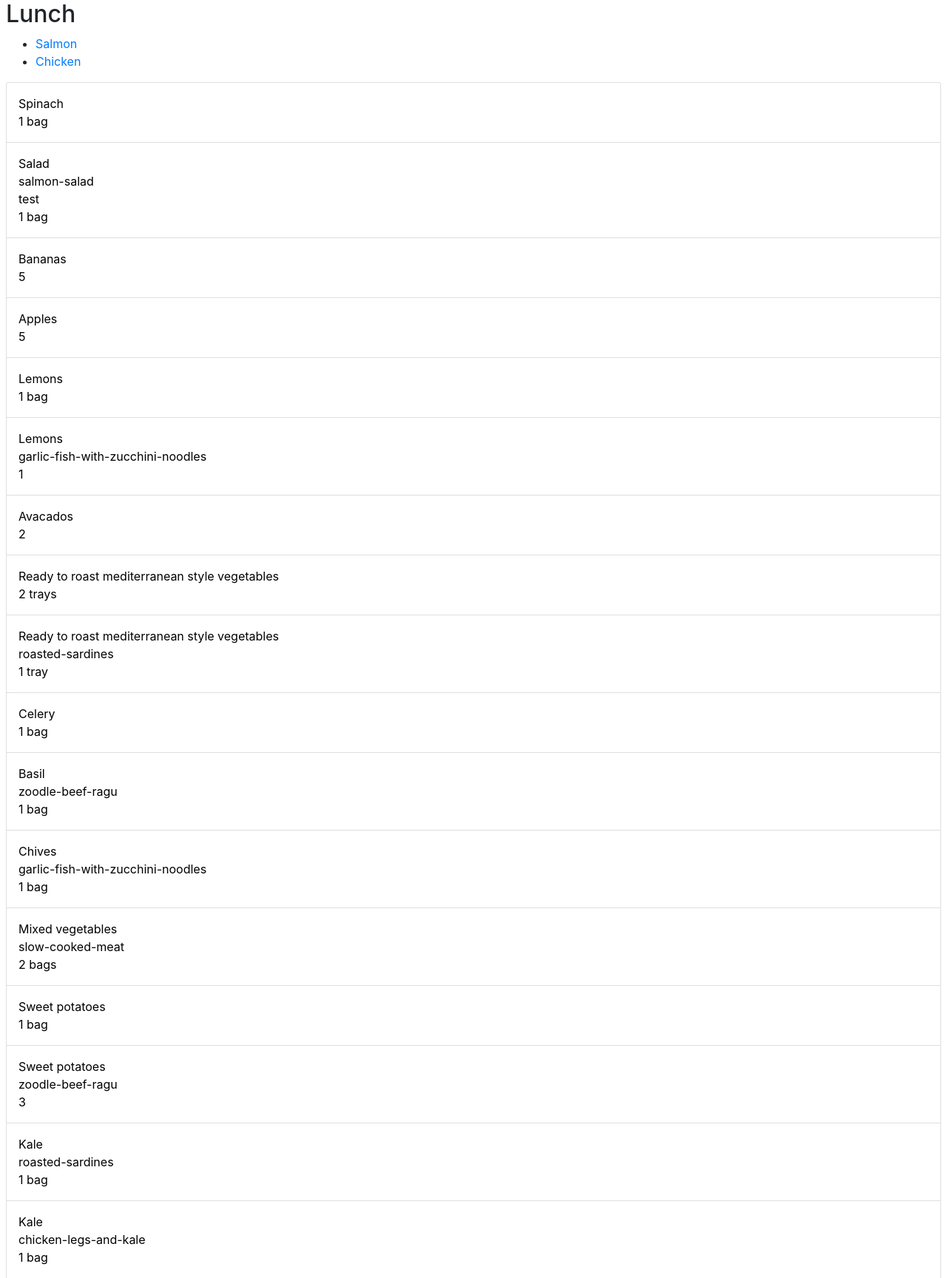
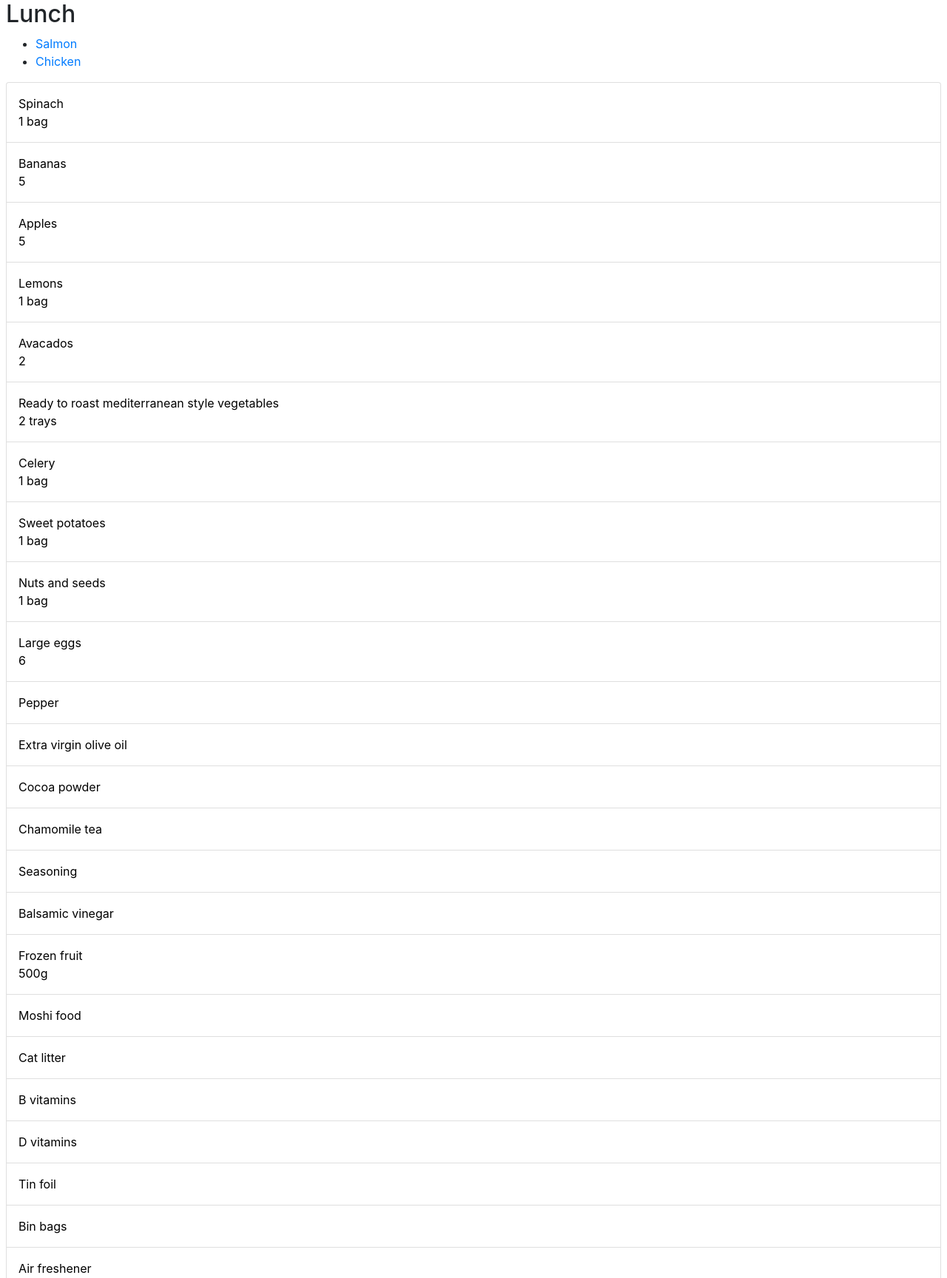
Before and after one commit to webdigga/diggascookbook, a PHP site: page /shopping-list/index.html in a window 1280 px wide. Shown: the part 294-2022 px from the top of the page at 74% size. Run offline with PHP 8.4, Linux system fonts and the light colour scheme; style sheets or scripts are compiled from the project's sources; some libraries are stand-ins or nearby versions.

Commit message:
Hide all options recipes in CSS #15

```diff
--- a/shopping-list/index.html
+++ b/shopping-list/index.html
@@ -31,7 +31,7 @@
 		</ul>
 
 		<ul class="list-group">
-			<li ng-repeat="ingredient in ingredientsList" class="list-group-item">
+			<li ng-repeat="ingredient in ingredientsList" ng-class="{ 'shopping-list__option' : ingredient.option === true }" class="list-group-item">
 				<a href="" class="shopping-list__link" ng-click="selected = !selected" ng-class="selected ? 'shopping-list__link--selected' : 'shopping-list__link--not-selected'">
 					<div>{{ ingredient.name }}</div>
 					<div ng-repeat="recipe in ingredient.recipes" class="label label-pill label-primary">{{ recipe.name }}</div>
--- a/shopping-list/scss/app.scss
+++ b/shopping-list/scss/app.scss
@@ -6,6 +6,9 @@
 // Custom app styles
 .shopping-list {
 	padding: 0.5em;
+}
+.shopping-list__option {
+	display: none;
 }
 .shopping-list__link {
 	color: black;
```
Also changed, not shown: shopping-list/app.js (+0 -12 lines).
